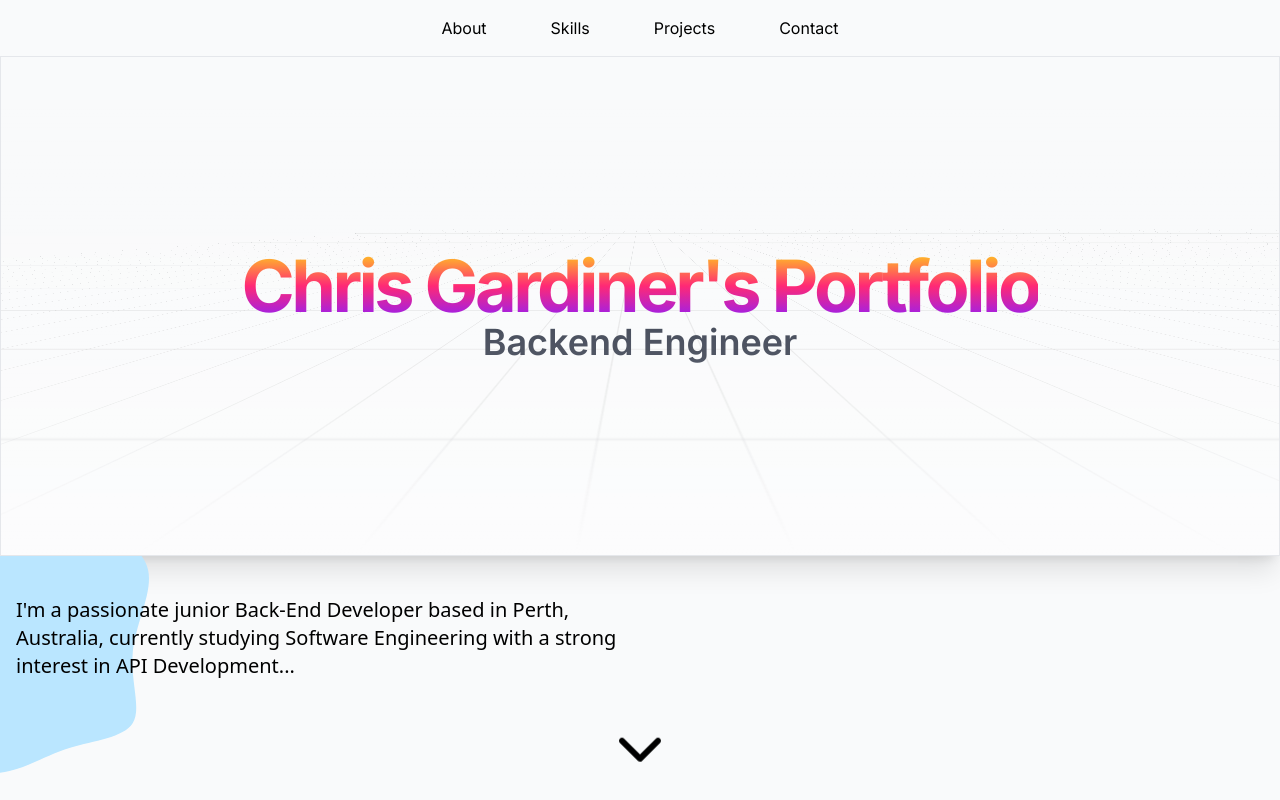
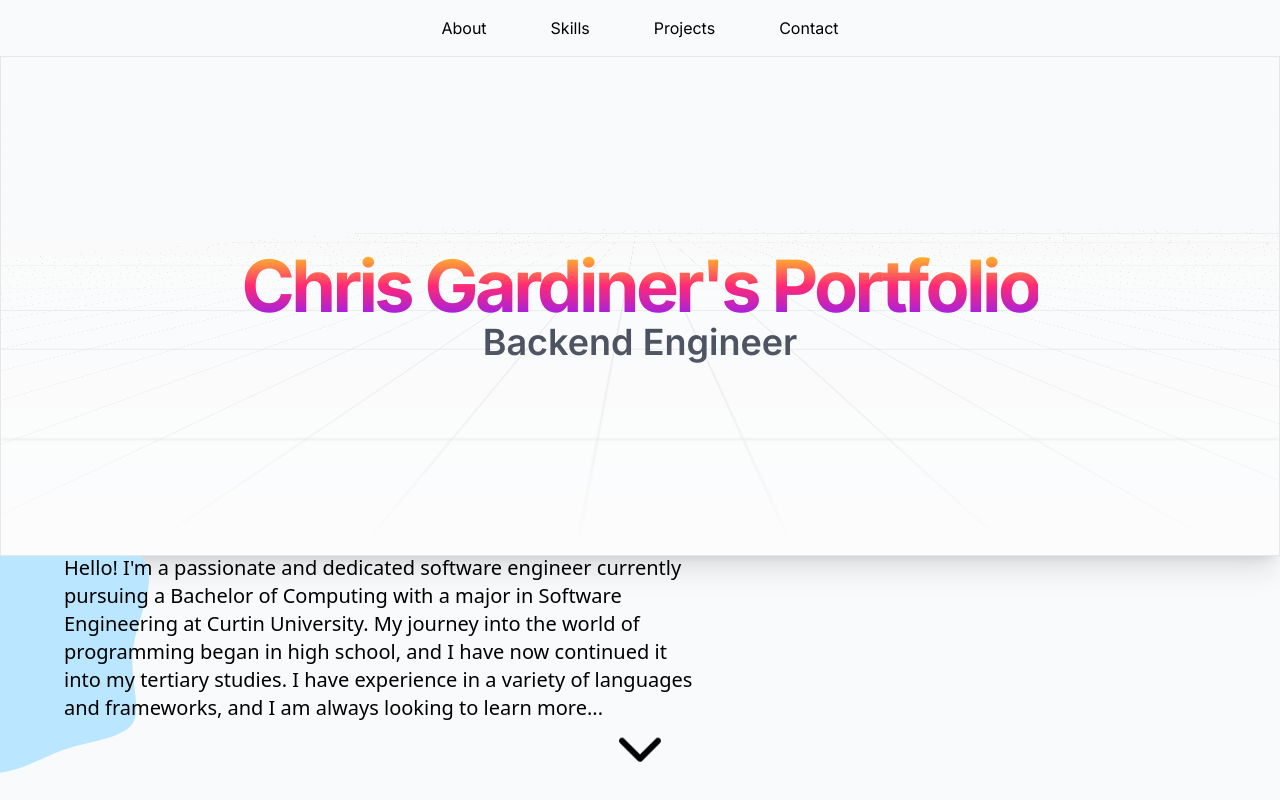
Before and after one commit to chrisg06/porfolio-website, a Next.js app: page /home in a window 1280 px wide. Built offline with nearby package versions, Linux system fonts and the light colour scheme.

Commit message:
update home content

```diff
--- a/src/app/home/page.tsx
+++ b/src/app/home/page.tsx
@@ -27,10 +27,8 @@ export default function HomePage() {
               />
             </svg>
             <div className="relative z-10">
-              <p className="ml-4 text-left font-sans text-xl w-2/3 md:w-1/2 3xl:-translate-x-32 -translate-y-10">
-                I'm a passionate junior Back-End Developer based in Perth,
-                Australia, currently studying Software Engineering with a strong
-                interest in API Development...
+              <p className="ml-16 text-left font-sans text-xl w-2/3 md:w-1/2 3xl:-translate-x-32 -translate-y-10">
+          Hello! I'm a passionate and dedicated software engineer currently pursuing a Bachelor of Computing with a major in Software Engineering at Curtin University. My journey into the world of programming began in high school, and I have now continued it into my tertiary studies. I have experience in a variety of languages and frameworks, and I am always looking to learn more...
               </p>
             </div>
           </div>
```
